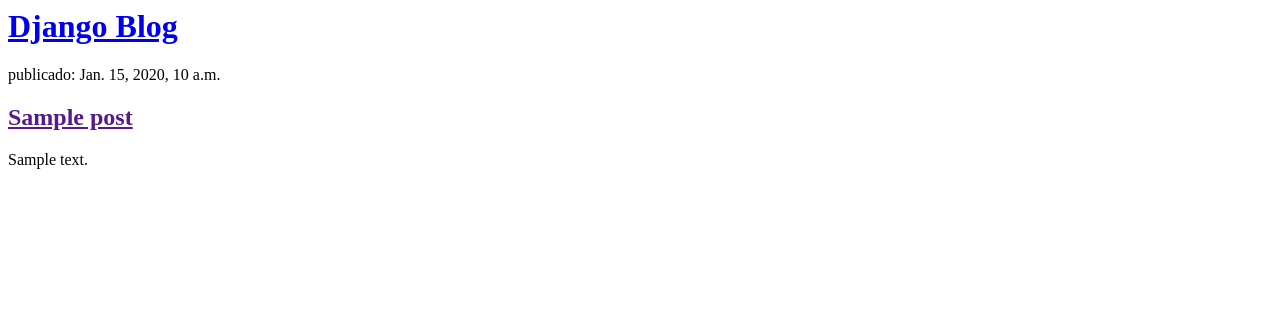
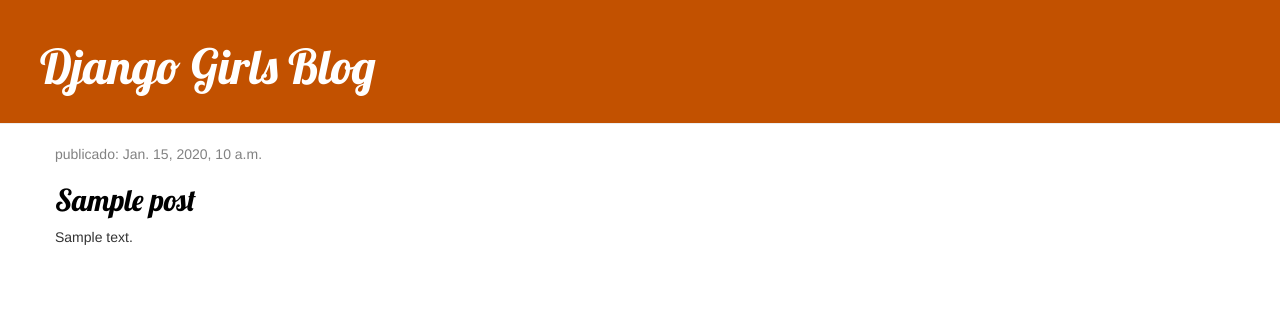
Before and after one commit to OscarTalero/DjangoBlog, a Django app: page / in a window 1280 px wide. Shown: the top 316 px of the page. Run offline with Django 4.2, Linux system fonts and the light colour scheme; tables that the repository leaves empty hold one stand-in row (values such as "Sample post"); some libraries are stand-ins or nearby versions.

Commit message:
Implementado estilos css y template base

```diff
--- /dev/null
+++ b/blog/static/css/blog.css
@@ -0,0 +1,46 @@
+.page-header {
+    background-color: #C25100;
+    margin-top: 0;
+    padding: 20px 20px 20px 40px;
+}
+
+.page-header h1, .page-header h1 a, .page-header h1 a:visited, .page-header h1 a:active {
+    color: #ffffff;
+    font-size: 36pt;
+    text-decoration: none;
+}
+
+.content {
+    margin-left: 40px;
+}
+
+h1, h2, h3, h4 {
+    font-family: 'Lobster', cursive;
+}
+
+.date {
+    color: #828282;
+}
+
+.save {
+    float: right;
+}
+
+.post-form textarea, .post-form input {
+    width: 100%;
+}
+
+.top-menu, .top-menu:hover, .top-menu:visited {
+    color: #ffffff;
+    float: right;
+    font-size: 26pt;
+    margin-right: 20px;
+}
+
+.post {
+    margin-bottom: 70px;
+}
+
+.post h2 a, .post h2 a:visited {
+    color: #000000;
+}
--- /dev/null
+++ b/blog/templates/blog/base.html
@@ -0,0 +1,23 @@
+{% load static %}
+<html>
+    <head>
+        <title>Django Girls blog</title>
+        <link rel="stylesheet" href="//maxcdn.bootstrapcdn.com/bootstrap/3.2.0/css/bootstrap.min.css">
+        <link rel="stylesheet" href="//maxcdn.bootstrapcdn.com/bootstrap/3.2.0/css/bootstrap-theme.min.css">
+        <link href='//fonts.googleapis.com/css?family=Lobster&subset=latin,latin-ext' rel='stylesheet' type='text/css'>
+        <link rel="stylesheet" href="{% static 'css/blog.css' %}">
+    </head>
+    <body>
+        <div class="page-header">
+            <h1><a href="/">Django Girls Blog</a></h1>
+        </div>
+        <div class="content container">
+            <div class="row">
+                <div class="col-md-8">
+                {% block content %}
+                {% endblock %}
+                </div>
+            </div>
+        </div>
+    </body>
+</html>
--- a/blog/templates/blog/post_list.html
+++ b/blog/templates/blog/post_list.html
@@ -1,19 +1,13 @@
-<html>
-    <head>
-        <title>Django blog</title>
-    </head>
-    <body>
-        <div>
-            <h1><a href="/">Django Blog</a></h1>
+{% extends 'blog/base.html' %}
+
+{% block content %}
+    {% for post in posts %}
+        <div class="post">
+            <div class="date">
+                <p>publicado: {{ post.published_date }}</p>
+            </div>
+                <h2><a href="">{{ post.title }}</a></h2>
+                <p>{{ post.text|linebreaksbr }}</p>
         </div>
-
-        {% for post in posts %}
-        <div>
-            <p>publicado: {{ post.published_date }}</p>
-            <h2><a href="">{{ post.title }}</a></h2>
-            <p> {{ post.text | linebreaksbr }}</p>
-        </div> {% endfor %}
-
-
-    </body>
-</html>
+    {% endfor %}
+{% endblock %}
--- a/mysite/settings.py
+++ b/mysite/settings.py
@@ -122,3 +122,7 @@ STATIC_URL = 'static/'
 # https://docs.djangoproject.com/en/4.0/ref/settings/#default-auto-field
 
 DEFAULT_AUTO_FIELD = 'django.db.models.BigAutoField'
+
+STATICFILES_DIRS = [
+    "/home/oscar/Documentos/Exercices/Project/webpage/djangoblog/blog/static/css",
+]
```
